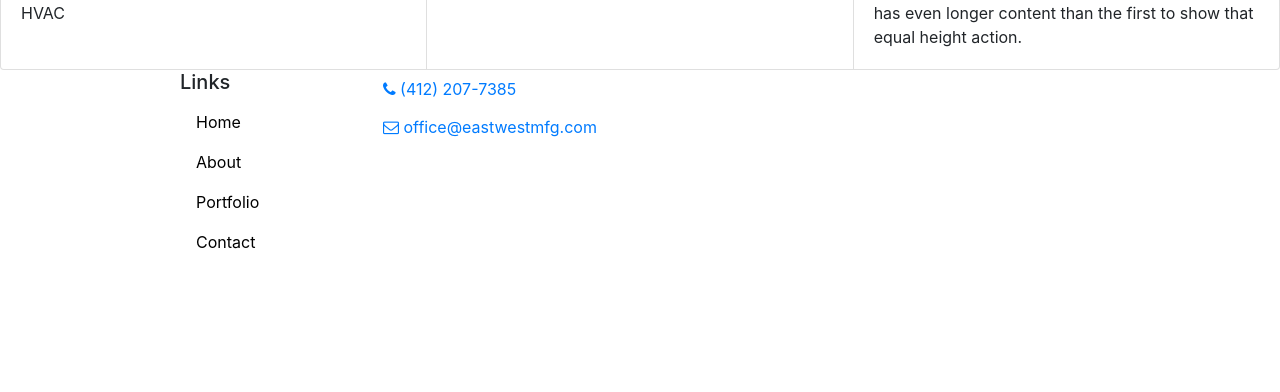
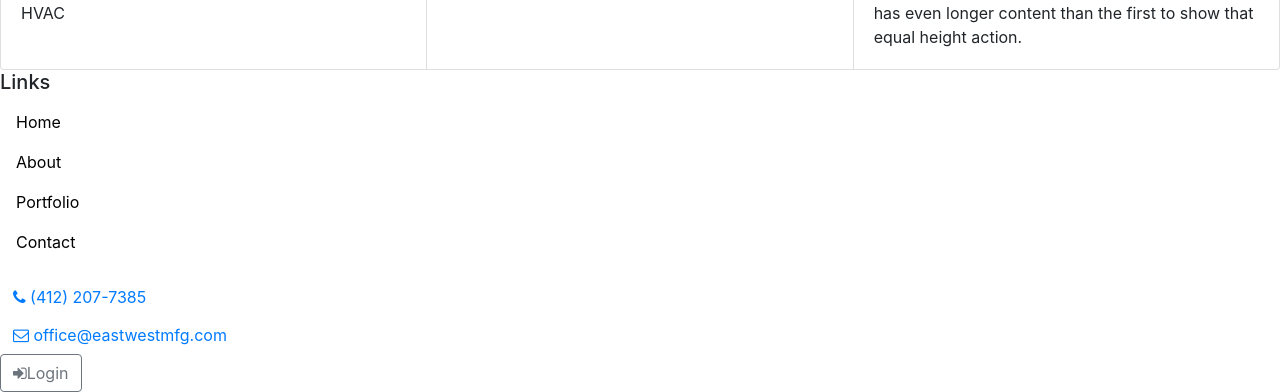
Before and after one commit to ashleygerst/eastwestReact, a React (Create React App) app: page /contact in a window 1280 px wide. Shown: the part 1011-1403 px from the top of the page. Before the commit the page ends 1289 px from the top, so only its background shows below. Built offline with nearby package versions, Linux system fonts and the light colour scheme.

Commit message:
updated footer styling and added login modal

```diff
--- a/src/components/Footer.js
+++ b/src/components/Footer.js
@@ -1,14 +1,13 @@
 import React from 'react';
-import { NavLink, NavItem } from 'reactstrap';
+import { Button, NavLink, NavItem, Row } from 'reactstrap';
+import LoginModal from './Login';
 
 function Footer(props) {
     return (
-        <footer className="site-footer">
-            <div className="container">
-                <div className="row">
-                    <div className="col-4 col-sm-2 offset-1">
+        <div className='siteFooter'>
+                    <div className='footerLinks' xs='6'>
                         <h5>Links</h5>
-                        <ul className="list-unstyled">
+                        <ul className='list-unstyled'>
                           <NavItem>
                             <NavLink>Home</NavLink>
                           </NavItem>
@@ -23,13 +22,14 @@ function Footer(props) {
                           </NavItem>
                         </ul>
                     </div>
-                    <div className="col-4">
-                        <a role="button" className="btn btn-link" href="tel:+12065551234"><i className="fa fa-phone" /> (412) 207-7385</a><br />
-                        <a role="button" className="btn btn-link" href="mailto:notreal@notreal.co"><i className="fa fa-envelope-o" /> office@eastwestmfg.com</a>
+                    <div className='footerContact' xs='6'>
+                        <a role='button' className='btn btn-link' href='tel:+12065551234'><i className='fa fa-phone' /> (412) 207-7385</a><br />
+                        <a role='button' className='btn btn-link' href='mailto:notreal@notreal.co'><i className='fa fa-envelope-o' /> office@eastwestmfg.com</a>
                     </div>
-                </div>
-            </div>
-        </footer>
+                    <div className='loginButton'>
+                        <LoginModal />
+                    </div>
+        </div>
     )
 }
 
--- /dev/null
+++ b/src/components/Login.js
@@ -0,0 +1,42 @@
+import React, { useState } from 'react';
+import { Button, InputGroup, InputGroupAddon, InputGroupText, Input, Modal, ModalHeader, ModalBody, ModalFooter } from 'reactstrap';
+
+const LoginModal = (props) => {
+  const {
+    buttonLabel,
+    className
+  } = props;
+
+  const [modal, setModal] = useState(false);
+
+  const toggle = () => setModal(!modal);
+
+  return (
+    <div>
+      <Button onClick={toggle} outline color="secondary"><i class="fa fa-sign-in" aria-hidden="true" />Login</Button>
+      <Modal isOpen={modal} toggle={toggle} className={className}>
+        <ModalHeader toggle={toggle}>Employee Login</ModalHeader>
+        <ModalBody>
+            <p> Please login with your @eastwestmfg.com email address and password.</p>
+            <InputGroup>
+                <Input placeholder="username" />
+                <InputGroupAddon addonType="append">
+                <InputGroupText>@eastwestmfg.com</InputGroupText>
+                </InputGroupAddon>
+            </InputGroup>
+         <br />
+            <InputGroup>
+                <Input placeholder="password" />
+                <InputGroupAddon addonType="append" />
+            </InputGroup>
+        </ModalBody>
+        <ModalFooter>
+          <Button color="primary" onClick={toggle}>Login</Button>{' '}
+          <Button color="secondary" onClick={toggle}>Cancel</Button>
+        </ModalFooter>
+      </Modal>
+    </div>
+  );
+}
+
+export default LoginModal;
```
